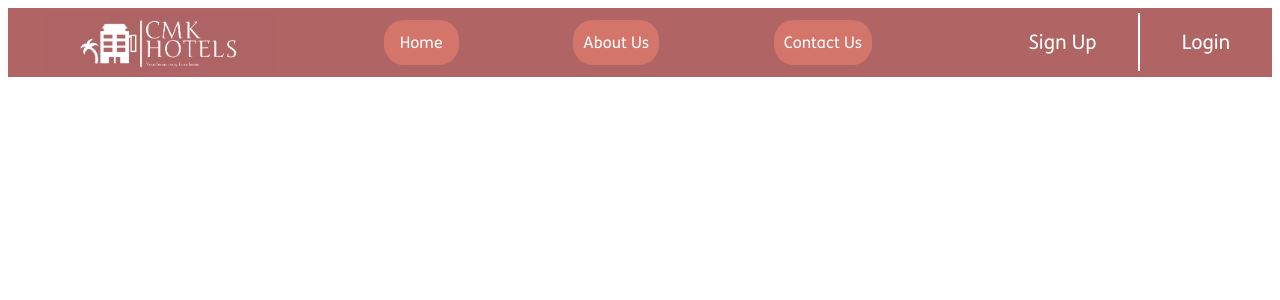
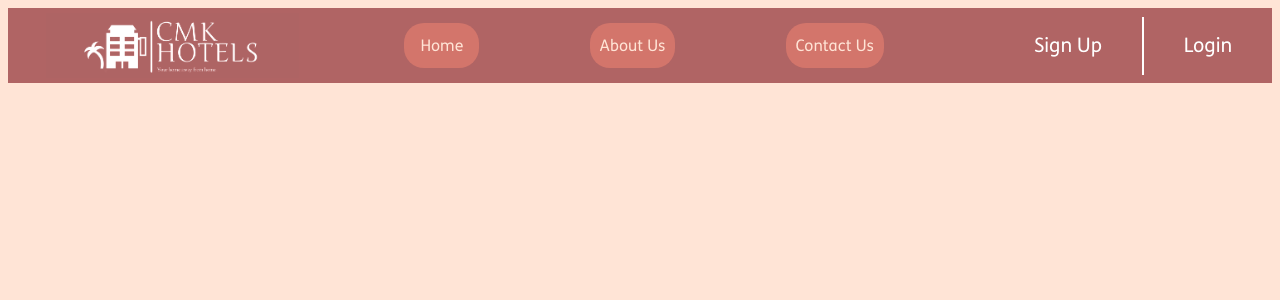
Before and after one commit to Mohamad-Kassas/CMK-Hotels, a Next.js app: page / in a window 1280 px wide. Shown: the top 300 px of the page. Built offline with nearby package versions, Linux system fonts and the light colour scheme.

Commit message:
Fixed navbar colors

```diff
--- a/src/pages/Components/Styles/Landing Page Styles/logo.module.css
+++ b/src/pages/Components/Styles/Landing Page Styles/logo.module.css
@@ -1,5 +1,5 @@
 .logo{
-    width: 18%;
+    width: 20%;
     height: auto;
     user-select: none;
     -webkit-user-drag: none;
--- a/src/pages/Components/Styles/Landing Page Styles/navBarButton.module.css
+++ b/src/pages/Components/Styles/Landing Page Styles/navBarButton.module.css
@@ -4,7 +4,7 @@
     padding: 10px;
     background-color: #d3756b;
     border: none;
-    color: white;
+    color: #ffe4d6;
     margin-right: 5px;
     border-radius: 20px;
     min-height: 45px;
@@ -47,8 +47,8 @@
 
 .authenticationButton:after, .authenticationButton:before {
     backface-visibility: hidden;
-    border: 1px solid rgba(255, 255, 255, 0);
-    bottom: 0px;
+    border: 1px solid rgba(255, 228, 214, 0);
+    bottom: -1px;
     content: " ";
     display: block;
     margin: 0 auto;
@@ -58,9 +58,9 @@
 }
 .authenticationButton:hover:after, .authenticationButton:hover:before {
     backface-visibility: hidden;
-    border-color: #fff;
+    border-color: white;
     transition: width 300ms ease-in-out;
-    width: 90%;
+    width: 100%;
 }
 
 .authenticationButton:active{
--- a/src/pages/Components/Styles/Landing Page Styles/navigationBar.module.css
+++ b/src/pages/Components/Styles/Landing Page Styles/navigationBar.module.css
@@ -3,7 +3,6 @@
     align-items: center;
     justify-content: space-around;
     background-color: #B06464;
-    overflow: hidden;
 }
 
 .navigationButtonsContainer{
--- a/src/styles/globals.css
+++ b/src/styles/globals.css
@@ -39,3 +39,7 @@
     font-weight: normal;
     font-style: italic;
 }
+
+body {
+    background-color: #ffe4d6;
+}
```
